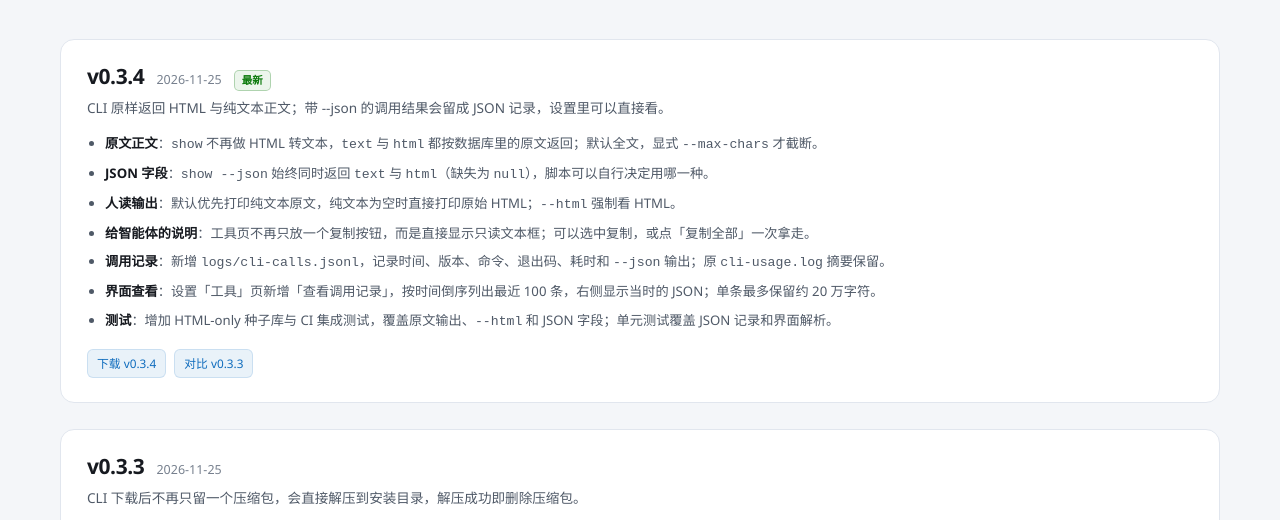
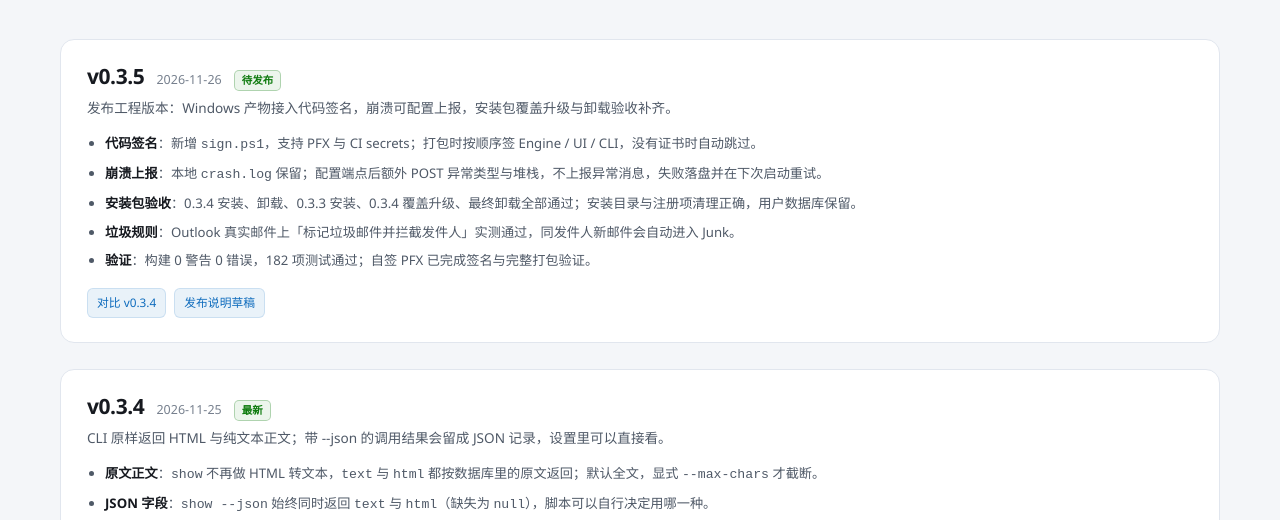
Before and after one commit to refout/MailDog, a plain HTML site: page web/changelog.html in a window 1280 px wide. Shown: the part 265-785 px from the top of the page. Drawn offline with Linux system fonts and the light colour scheme; no server answers.

Commit message:
chore(release): prepare 0.3.5

```diff
--- a/web/changelog.html
+++ b/web/changelog.html
@@ -64,6 +64,26 @@
   </div>
 
   <div class="wrap timeline">
+
+    <article class="release">
+      <div class="release-top">
+        <h2>v0.3.5</h2>
+        <span class="date">2026-11-26</span>
+        <span class="latest">待发布</span>
+      </div>
+      <p class="summary">发布工程版本：Windows 产物接入代码签名，崩溃可配置上报，安装包覆盖升级与卸载验收补齐。</p>
+      <ul>
+        <li><b>代码签名</b>：新增 <code>sign.ps1</code>，支持 PFX 与 CI secrets；打包时按顺序签 Engine / UI / CLI，没有证书时自动跳过。</li>
+        <li><b>崩溃上报</b>：本地 <code>crash.log</code> 保留；配置端点后额外 POST 异常类型与堆栈，不上报异常消息，失败落盘并在下次启动重试。</li>
+        <li><b>安装包验收</b>：0.3.4 安装、卸载、0.3.3 安装、0.3.4 覆盖升级、最终卸载全部通过；安装目录与注册项清理正确，用户数据库保留。</li>
+        <li><b>垃圾规则</b>：Outlook 真实邮件上「标记垃圾邮件并拦截发件人」实测通过，同发件人新邮件会自动进入 Junk。</li>
+        <li><b>验证</b>：构建 0 警告 0 错误，182 项测试通过；自签 PFX 已完成签名与完整打包验证。</li>
+      </ul>
+      <div class="assets">
+        <a href="https://github.com/refout/MailDog/compare/v0.3.4...main" target="_blank" rel="noopener">对比 v0.3.4</a>
+        <a href="https://github.com/refout/MailDog/blob/main/docs/releases/0.3.5.md" target="_blank" rel="noopener">发布说明草稿</a>
+      </div>
+    </article>
 
     <article class="release">
       <div class="release-top">
--- a/web/sitemap.xml
+++ b/web/sitemap.xml
@@ -2,13 +2,13 @@
 <urlset xmlns="http://www.sitemaps.org/schemas/sitemap/0.9">
   <url>
     <loc>https://refout.github.io/MailDog/</loc>
-    <lastmod>2026-11-18</lastmod>
+    <lastmod>2026-11-26</lastmod>
     <changefreq>weekly</changefreq>
     <priority>1.0</priority>
   </url>
   <url>
     <loc>https://refout.github.io/MailDog/changelog.html</loc>
-    <lastmod>2026-11-18</lastmod>
+    <lastmod>2026-11-26</lastmod>
     <changefreq>weekly</changefreq>
     <priority>0.7</priority>
   </url>
```
Also changed, not shown: web/index.html (+2 -2 lines), 4 other files.
